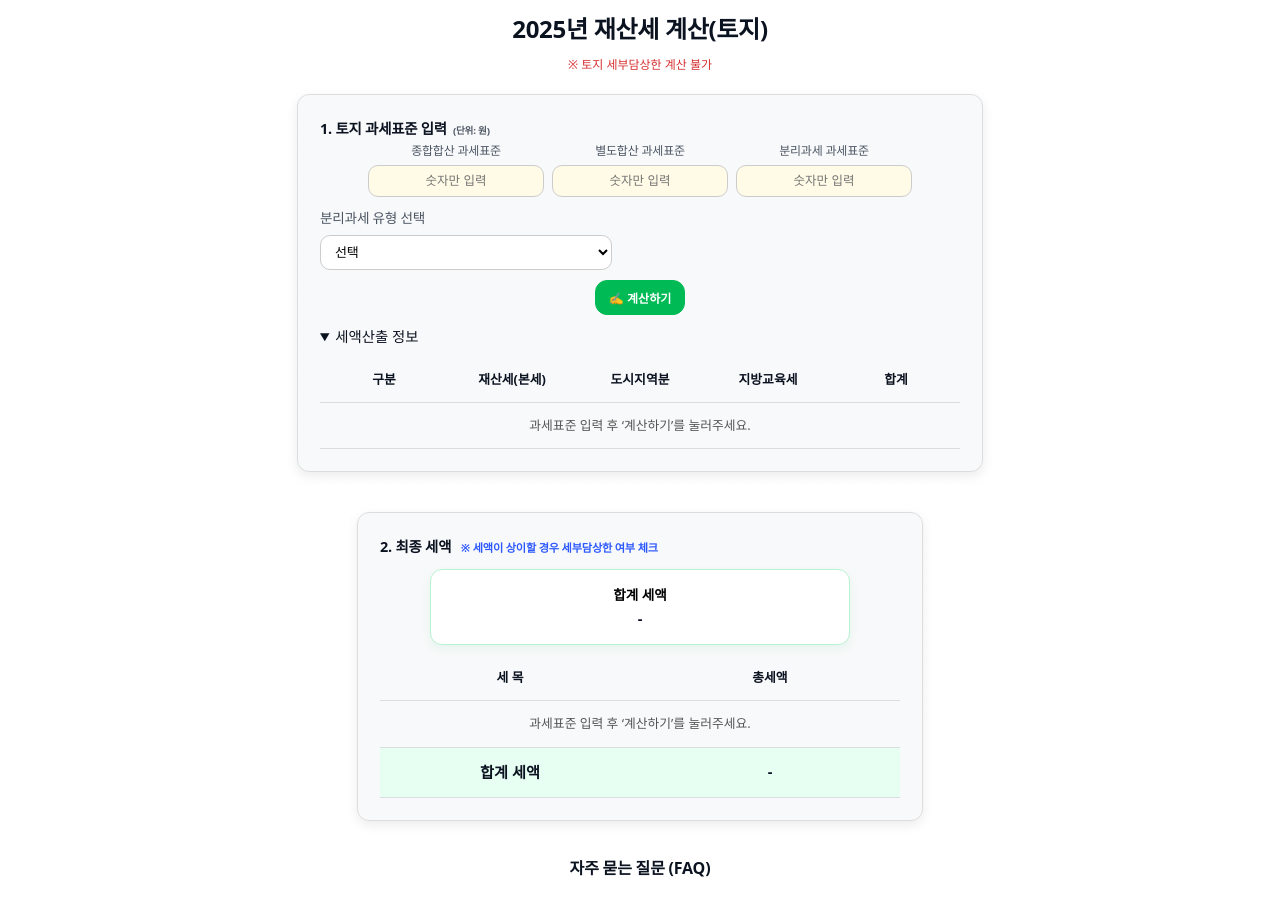
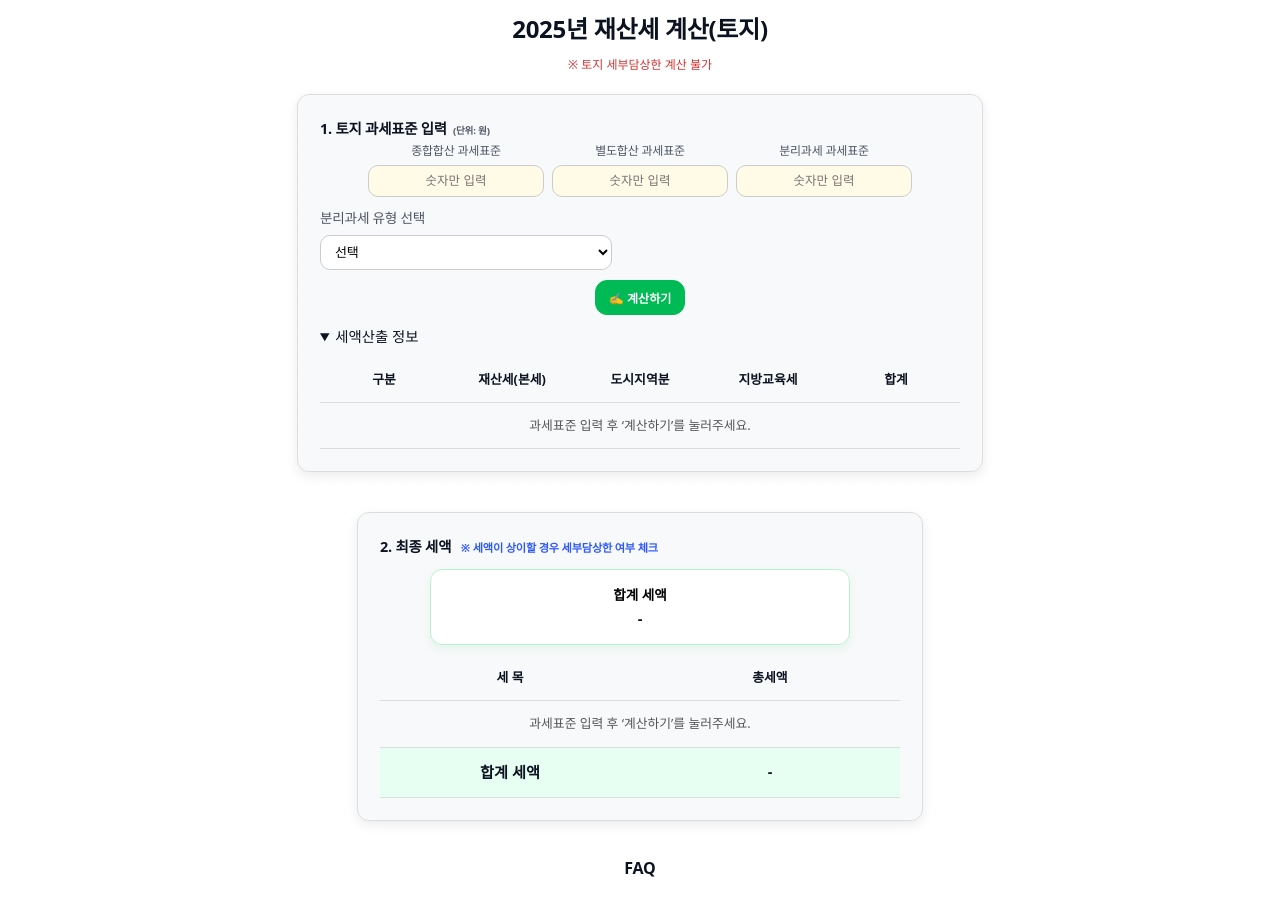
Before and after one commit to corny04100-design/property2025_land, a plain HTML site: page docs/index.html in a window 1280 px wide. Shown: the part 66-982 px from the top of the page. Drawn offline with Linux system fonts and the light colour scheme.

Commit message:
Update index.html

```diff
--- a/docs/index.html
+++ b/docs/index.html
@@ -294,7 +294,7 @@ tfoot th.big{font-size:15.2px;text-align:center}
 
   <!-- ✅ FAQ 섹션 (초기: 제목만 보임, 제목 클릭 시 모두 표시/숨김) -->
   <section class="faq" data-collapsed="1">
-    <h2 id="faqHeader" aria-expanded="false" tabindex="0" title="클릭/엔터로 전체 펼치기/접기">자주 묻는 질문 (FAQ)</h2>
+    <h2 id="faqHeader" aria-expanded="false" tabindex="0" title="클릭/엔터로 전체 펼치기/접기"> FAQ </h2>
 
     <details>
       <summary>1) 앱 설치 후 업데이트는 어떻게 알 수 있나요?</summary>
```
